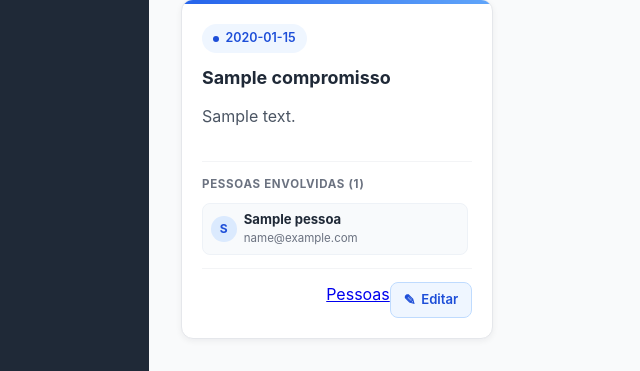
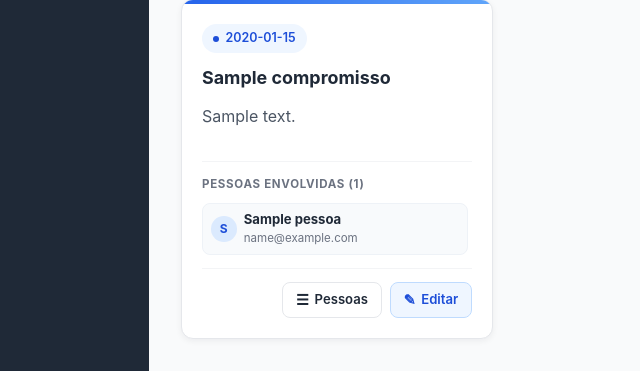
Before and after one commit to augustopdelima/agenda-compromissos, a Flask app: template app/templates/compromissos/index.html in a window 1280 px wide. Shown: the part 748-1119 px from the top of the page, without its empty margins (91-731 px from the left). Run offline with Flask 3, Linux system fonts and the light colour scheme; the template is opened without the code that fills it: most values are stand-ins (such as "Sample title", 1, 10 or a date in 2020); parts of the project's set-up code (start-up, migrations or seed data) failed here and were passed over.

Commit message:
style: estilizar link de pessoas nos cards de compromissos
- botao-pessoas com ícone e estado de hover
- espaçamento entre os links de Pessoas e Editar

```diff
--- a/app/static/style.css
+++ b/app/static/style.css
@@ -439,7 +439,34 @@ button:hover {
     border-top: 1px solid #f3f4f6;
     padding-top: 0.8rem;
     display: flex;
+    align-items: center;
     justify-content: flex-end;
+    gap: 0.5rem;
+}
+
+.botao-pessoas {
+    display: inline-flex;
+    align-items: center;
+    gap: 0.35rem;
+    padding: 0.4rem 0.8rem;
+    border: 1px solid #e5e7eb;
+    border-radius: 8px;
+    background-color: #ffffff;
+    color: var(--cor-texto);
+    font-size: 0.82rem;
+    font-weight: 600;
+    text-decoration: none;
+    transition: background-color 0.15s ease, border-color 0.15s ease;
+}
+
+.botao-pessoas::before {
+    content: "☰";
+    font-size: 0.9rem;
+}
+
+.botao-pessoas:hover {
+    background-color: #f3f4f6;
+    border-color: #9ca3af;
 }
 
 .botao-editar {
```
